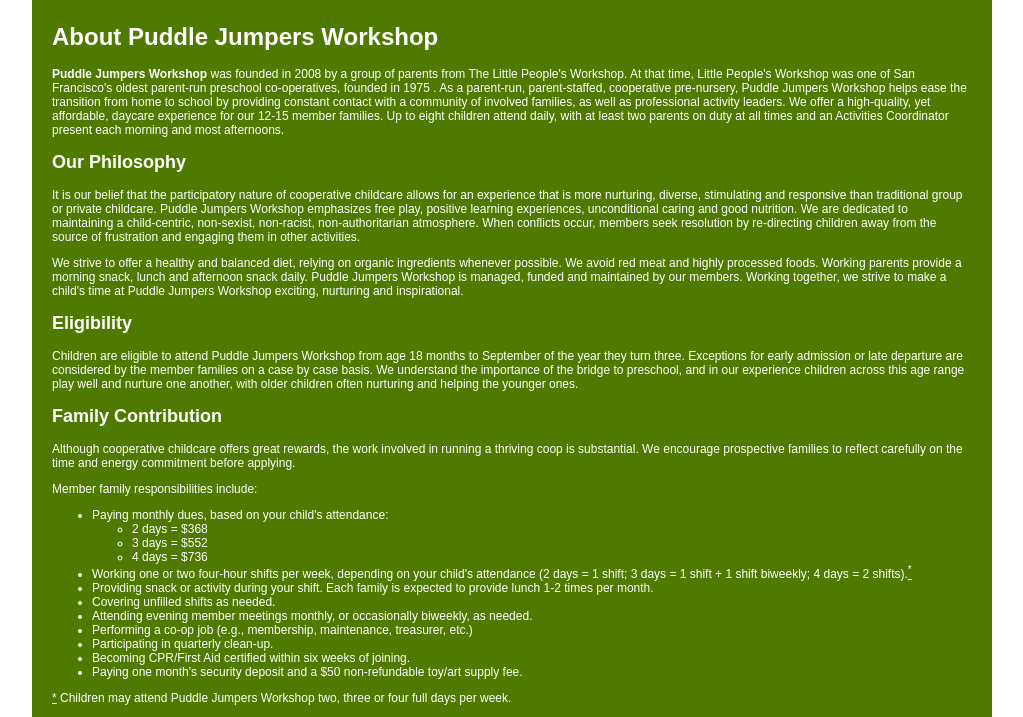
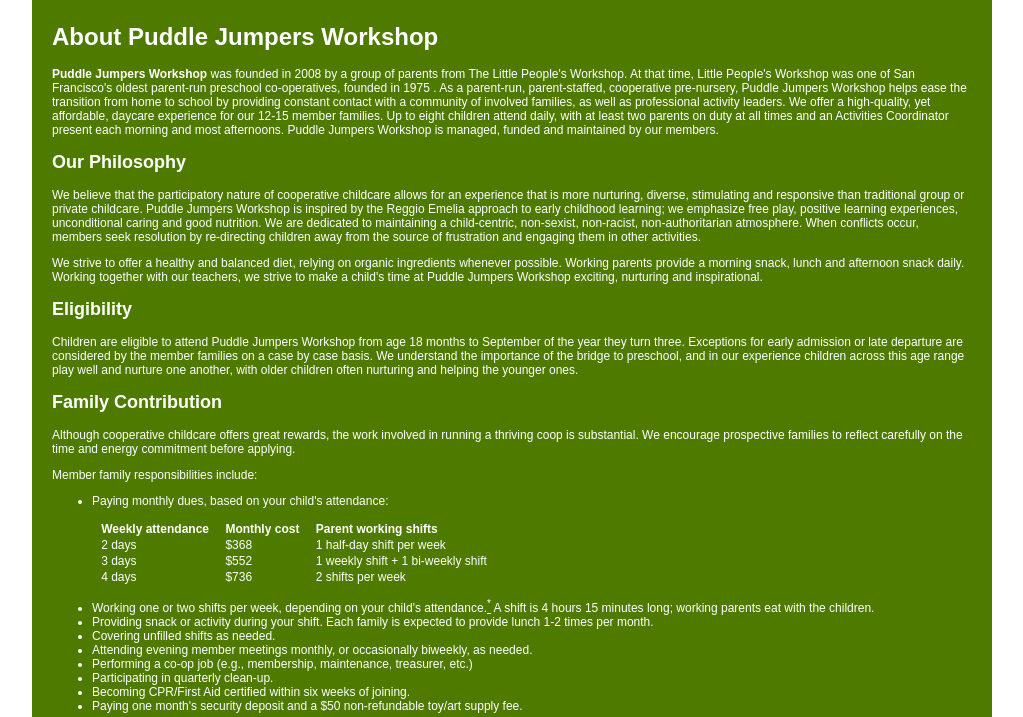
Before and after one commit to aqua/pjw, a plain HTML site: page about.html in a window 1280 px wide. Shown: the part 232-949 px from the top of the page, without its empty margins (128-1151 px from the left). Drawn offline with Linux system fonts and the light colour scheme; no server answers.

Commit message:
Update some text from flyer

```diff
--- a/about.html
+++ b/about.html
@@ -35,13 +35,35 @@
 </div>
 <div id="content">
   <h1>About Puddle Jumpers Workshop</h1>
-<p>
-<strong>Puddle Jumpers Workshop</strong> was founded in 2008 by a group of parents from The Little People's Workshop. At that time, Little People's Workshop was one of San Francisco's oldest parent-run preschool co-operatives, founded in 1975 . As a parent-run, parent-staffed, cooperative pre-nursery, Puddle Jumpers Workshop helps ease the transition from home to school by providing constant contact with a community of involved families, as well as professional activity leaders. We offer a high-quality, yet affordable, daycare experience for our 12-15 member families. Up to eight children attend daily, with at least two parents on duty at all times and an Activities Coordinator present each morning and most afternoons.</p>
 
-<h2>Our Philosophy </h2>
-<p>It is our belief that the participatory nature of cooperative childcare allows for an experience that is more nurturing, diverse, stimulating and responsive than traditional group or private childcare. Puddle Jumpers Workshop emphasizes free play, positive learning experiences, unconditional caring and good nutrition. We are dedicated to maintaining a child-centric, non-sexist, non-racist, non-authoritarian atmosphere. When conflicts occur, members seek resolution by re-directing children away from the source of frustration and engaging them in other activities.</p>
+<p><strong>Puddle Jumpers Workshop</strong> was founded in 2008 by a group of
+parents from The Little People's Workshop. At that time, Little People's
+Workshop was one of San Francisco's oldest parent-run preschool co-operatives,
+founded in 1975 . As a parent-run, parent-staffed, cooperative pre-nursery,
+Puddle Jumpers Workshop helps ease the transition from home to school by
+providing constant contact with a community of involved families, as well as
+professional activity leaders. We offer a high-quality, yet affordable, daycare
+experience for our 12-15 member families. Up to eight children attend daily,
+with at least two parents on duty at all times and an Activities Coordinator
+present each morning and most afternoons.  Puddle Jumpers Workshop is managed,
+funded and maintained by our members.</p>
 
-<p>We strive to offer a healthy and balanced diet, relying on organic ingredients whenever possible. We avoid red meat and highly processed foods. Working parents provide a morning snack, lunch and afternoon snack daily. Puddle Jumpers Workshop is managed, funded and maintained by our members. Working together, we strive to make a child's time at Puddle Jumpers Workshop exciting, nurturing and inspirational.</p>
+<h2>Our Philosophy</h2>
+<p>We believe that the participatory nature of cooperative childcare
+allows for an experience that is more nurturing, diverse, stimulating and
+responsive than traditional group or private childcare. Puddle Jumpers Workshop
+is inspired by the Reggio Emelia approach to early childhood learning; we
+emphasize free play, positive learning experiences, unconditional caring and
+good nutrition.  We are dedicated to maintaining a child-centric, non-sexist,
+non-racist, non-authoritarian atmosphere. When conflicts occur, members seek
+resolution by re-directing children away from the source of frustration and
+engaging them in other activities.</p>
+
+<p>We strive to offer a healthy and balanced diet, relying on organic
+ingredients whenever possible.  Working parents provide a morning snack, lunch
+and afternoon snack daily.  Working together with our teachers, we strive to
+make a child's time at Puddle Jumpers Workshop exciting, nurturing and
+inspirational.</p>
 
 <h2>Eligibility</h2>
 <p>Children are eligible to attend Puddle Jumpers Workshop from age 18 months
@@ -57,13 +79,21 @@ children often nurturing and helping the younger ones.
 <p>Member family responsibilities include:</p>
 <ul>
 <li>Paying monthly dues, based on your child's attendance:
-    <ul>
-      <li>2 days = $368</li>
-      <li>3 days = $552</li>
-      <li>4 days = $736</li>
-    </ul>
+<p>
+<table>
+<tr>
+  <th>Weekly attendance</th><th>Monthly cost</th><th>Parent working shifts</th>
+</tr><tr>
+  <td>2 days</td><td>$368</td><td>1 half-day shift per week</td>
+</tr><tr>
+  <td>3 days</td><td>$552</td><td>1 weekly shift + 1 bi-weekly shift</td>
+</tr><tr>
+  <td>4 days</td><td>$736</td><td>2 shifts per week</td>
+</tr>
+</table>
+</p>
 </li>
-<li>Working one or two four-hour shifts per week, depending on your child's attendance (2 days = 1 shift; 3 days = 1 shift + 1 shift biweekly; 4 days = 2 shifts).<a href="#days_footnote"><sup>*</sup></a></li>
+<li>Working one or two shifts per week, depending on your child's attendance.<a href="#days_footnote"><sup>*</sup></a>  A shift is 4 hours 15 minutes long; working parents eat with the children.</li>
 <li>Providing snack or activity during your shift. Each family is expected to provide lunch 1-2 times per month.</li>
 <li>Covering unfilled shifts as needed.</li>
 <li>Attending evening member meetings monthly, or occasionally biweekly, as needed.</li>
@@ -85,7 +115,7 @@ children often nurturing and helping the younger ones.
 <li>10:30-11:30am Visit playground.</li>
 <li>11:30-12:15pm Return to Puddle Jumpers Workshop. Potty time, diapering and hand-washing. Story time and songs.</li>
 <li>12:15-12:40pm Lunch.</li>
-<li>12:40-2:30pm Nap time. Adult clean-up. Quiet time.</li>
+<li>12:40-2:30pm Nap time. Working parents change shifts.  Adult clean-up. Quiet time.</li>
 <li>2:30-3:30pm Kids begin waking up. Snack.</li>
 <li>3:30-4:45pm Visit playground or free play indoors, gym time or organized activity (e.g., music, acrobatics).</li>
 <li>4:45-5:00pm Clean-up. Parent pick-up.</li>
--- a/common/style.css
+++ b/common/style.css
@@ -5,7 +5,7 @@ body {background-color:#FFF; }
 
 #container {background-color:#FFF; width: 960px; margin-left: auto; margin-right: auto; }
 
-#header {background-color:#4E791E; font-family: Arial, "Myriad Pro", "Trebuchet MS", Arial, Helvetica, sans-serif; font-size: 18px; color:#FFF; padding: 10px 10px 10px 10px; text-align: center;  }
+#header {background-color:#4E791E; font-family: sans-serif; font-size: 18px; color:#FFF; padding: 10px 10px 10px 10px; text-align: center;  }
 
 #header a {color:#FFF; text-decoration:none;}
 
@@ -13,7 +13,7 @@ body {background-color:#FFF; }
 
 #header a:visited {color:#FFF; text-decoration:none;}
 
-#content {background-color:#4F7A00;font-family: Arial, "Myriad Pro", "Trebuchet MS", Arial, Helvetica, sans-serif; font-size: 12px; color:#ffffff; padding: 10px 20px 10px 20px;}
+#content {background-color:#4F7A00;font-family: sans-serif; font-size: 12px; color:#ffffff; padding: 10px 20px 10px 20px;}
 
 #content a {color:#FFF; text-decoration:underline;}
 
@@ -21,4 +21,12 @@ body {background-color:#FFF; }
 
 #content a:visited {color:#FFF; text-decoration:underline;}
 
-#footer {background-color:#BEDE86; font-family: Arial, "Myriad Pro", "Trebuchet MS", Arial, Helvetica, sans-serif; font-size: 11px; color:#4F7A00; padding: 10px 10px 10px 10px;}
+#footer {background-color:#BEDE86; font-family: sans-serif; font-size: 11px; color:#4F7A00; padding: 10px 10px 10px 10px;}
+
+th {
+  text-align: left;
+  padding: 0 0.6em 0 0.6em;
+}
+td {
+  padding: 0 0.6em 0 0.6em;
+}
```
